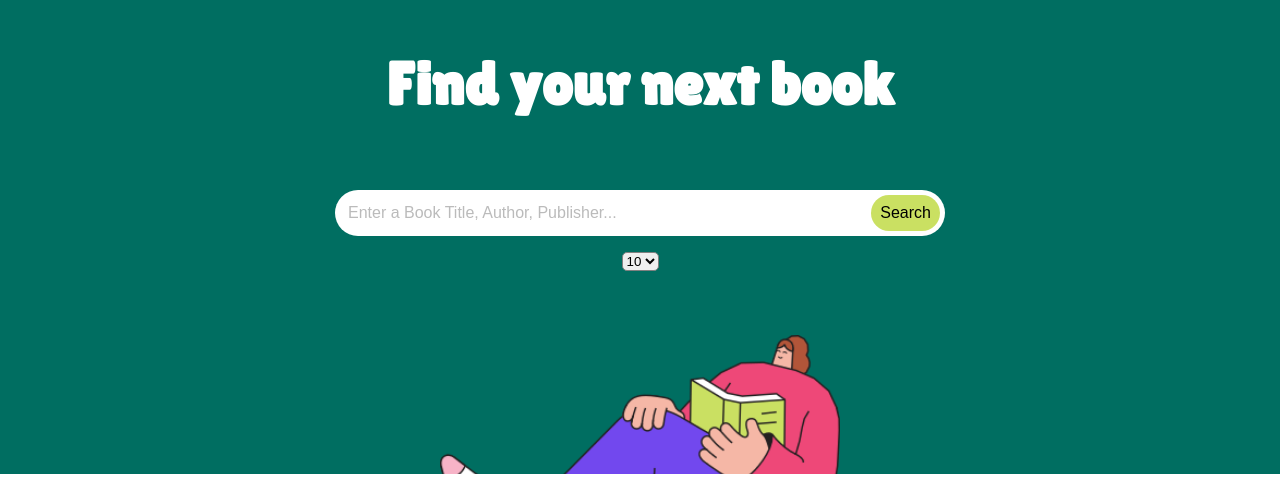
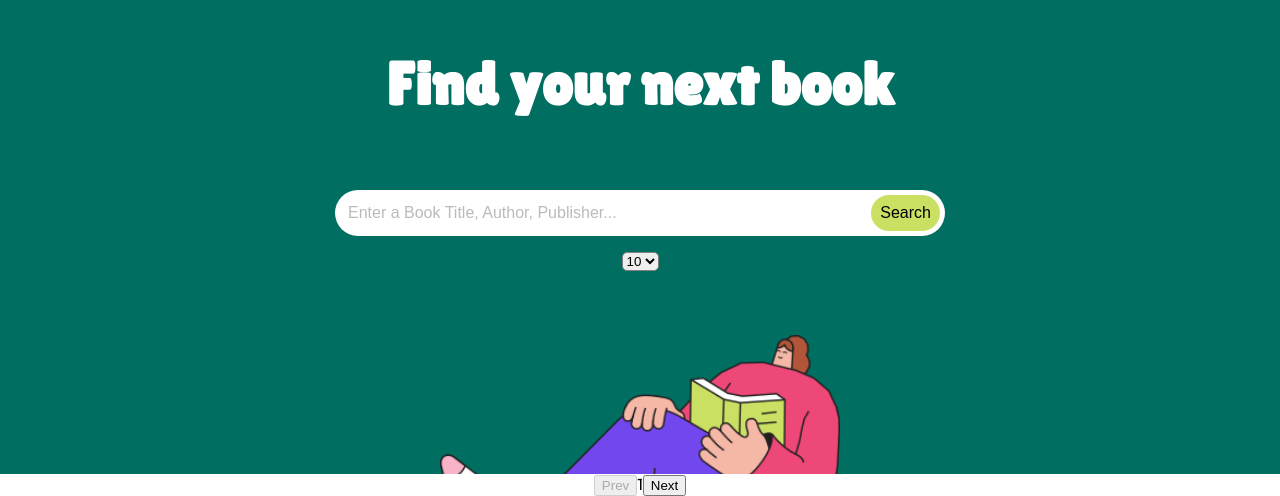
Before and after one commit to kvtrice/books-search-engine, a React (Vite) app: page / in a window 1280 px wide. Shown: the part 326-822 px from the top of the page. Before the commit the page ends 800 px from the top, so only its background shows below. Built offline with nearby package versions, Linux system fonts and the light colour scheme.

Commit message:
Adds working pagination based on a variable number of results per page

```diff
--- a/src/App.jsx
+++ b/src/App.jsx
@@ -1,20 +1,14 @@
 import Header from "./components/Header/Header";
 import BooksContainer from "./containers/BooksContainer/BooksContainer";
 import BookSearchContextProvider from "./contexts/BookSearchContextProvider";
-import FetchStatusContextProvider from "./contexts/FetchStatusContextProvider";
-import ErrorContextProvider from "./contexts/ErrorContextProvider";
 
 function App() {
 	return (
 		<>
-			<FetchStatusContextProvider>
-				<BookSearchContextProvider>
-					<ErrorContextProvider>
-						<Header />
-						<BooksContainer />
-					</ErrorContextProvider>
-				</BookSearchContextProvider>
-			</FetchStatusContextProvider>
+			<BookSearchContextProvider>
+				<Header />
+				<BooksContainer />
+			</BookSearchContextProvider>
 		</>
 	);
 }
--- a/src/components/BookCard/BookCard.jsx
+++ b/src/components/BookCard/BookCard.jsx
@@ -35,7 +35,7 @@ const Book = ({ book, setCurrentBook, setIsShowModal }) => {
 				{isExpanded ? (
 					<p className={styles.description}>
 						{book.shortDescription}
-						{book.shortDescription.length > 75 && (
+						{book.shortDescription.length > 50 && (
 							<button
 								className={styles.expandButton}
 								onClick={toggleSeeMore}
--- a/src/components/BookSearch/BookSearch.jsx
+++ b/src/components/BookSearch/BookSearch.jsx
@@ -1,61 +1,56 @@
-import { useContext, useRef, useState } from "react";
+import { useContext } from "react";
 import styles from "./BookSearch.module.scss";
 import { BookSearchContext } from "../../contexts/BookSearchContextProvider";
-import { fetchBooks } from "../../services/books-service";
-import { FetchStatusContext } from "../../contexts/FetchStatusContextProvider";
-import { ErrorContext } from "../../contexts/ErrorContextProvider";
 
 const BookSearch = () => {
-	const { setFetchStatus } = useContext(FetchStatusContext);
-	const { setBooks } = useContext(BookSearchContext);
-	const { setError } = useContext(ErrorContext);
-	const searchInputRef = useRef(null);
-	const numResultsRef = useRef(null);
+	const {
+		setBooks,
+		setFetchStatus,
+		handleSearch,
+		setSearchQuery,
+		setNumResults,
+		setError,
+	} = useContext(BookSearchContext);
 
-	const handleSearch = async e => {
+	const handleSubmit = async e => {
 		e.preventDefault();
 		setFetchStatus("LOADING");
-		const searchQuery = searchInputRef.current.value;
-		const numResults = numResultsRef.current.value;
+		const form = e.target;
+		const searchForm = new FormData(form);
+		const searchQuery = searchForm.get("search");
+		const numResults = searchForm.get("numResults");
+		setSearchQuery(searchQuery);
+		setNumResults(numResults);
 
 		if (!searchQuery || searchQuery.trim() === "") {
 			setBooks([]);
 			setFetchStatus("ERROR");
 			setError("Please enter a valid search term");
-		} else {
-			try {
-				const retrievedBooks = await fetchBooks(
-					searchQuery,
-					numResults
-				);
-				setBooks(retrievedBooks);
-				setFetchStatus("SUCCESS");
-			} catch (error) {
-				setBooks([]);
-				setFetchStatus("ERROR");
-				setError(error.message);
-			}
+			return;
+		}
 
-			searchInputRef.current.value = "";
-		}
+		handleSearch(searchQuery, (page = 1), numResults);
+
 	};
 
 	return (
 		<>
-			<form className={styles.form}>
+			<form
+				className={styles.form}
+				onSubmit={handleSubmit}
+			>
 				<div className={styles.form__inputDiv}>
 					<input
 						className={styles.form__searchInput}
 						type="text"
 						name="search"
 						id="search"
-						ref={searchInputRef}
 						placeholder="Enter a Book Title, Author, Publisher..."
 						required={true}
 					/>
 					<div className={styles.form__buttonDiv}>
 						<button
-							onClick={handleSearch}
+							type="submit"
 							className={styles.form__button}
 						>
 							Search
@@ -66,7 +61,6 @@ const BookSearch = () => {
 					className={styles.form__numResults}
 					name="numResults"
 					id="numResults"
-					ref={numResultsRef}
 				>
 					<option value={10}>10</option>
 					<option value={20}>20</option>
--- a/src/components/Header/Header.jsx
+++ b/src/components/Header/Header.jsx
@@ -2,13 +2,11 @@ import { useContext, useEffect, useState } from "react";
 import BookSearch from "../BookSearch/BookSearch";
 import styles from "./Header.module.scss";
 import { BookSearchContext } from "../../contexts/BookSearchContextProvider";
-import { FetchStatusContext } from "../../contexts/FetchStatusContextProvider";
 import { ThreeDots } from "react-loading-icons";
 import heroImage from "../../assets/woman-with-book.png";
 
 const Header = () => {
-	const { books } = useContext(BookSearchContext);
-	const { fetchStatus } = useContext(FetchStatusContext);
+	const { books, fetchStatus } = useContext(BookSearchContext);
 	const [isFullPage, setIsFullPage] = useState(true);
 
 	useEffect(() => {
--- /dev/null
+++ b/src/components/Pagination/Pagination.jsx
@@ -0,0 +1,27 @@
+import { BookSearchContext } from "../../contexts/BookSearchContextProvider";
+import styles from "./Pagination.module.scss";
+import { useContext } from "react";
+
+const Pagination = ({ currentPage, lastPage }) => {
+	const { setPage } = useContext(BookSearchContext);
+
+	return (
+		<nav aria-label="Page navigation">
+			<button
+				disabled={currentPage === 1}
+				onClick={() => setPage(currentPage - 1)}
+			>
+				Prev
+			</button>
+			<span>{currentPage}</span>
+			<button
+				disabled={currentPage === lastPage}
+				onClick={() => setPage(currentPage + 1)}
+			>
+				Next
+			</button>
+		</nav>
+	);
+};
+
+export default Pagination;
--- a/src/containers/BooksContainer/BooksContainer.jsx
+++ b/src/containers/BooksContainer/BooksContainer.jsx
@@ -2,21 +2,23 @@ import { useContext, useState } from "react";
 import styles from "./BooksContainer.module.scss";
 import { BookSearchContext } from "../../contexts/BookSearchContextProvider";
 import BookCard from "../../components/BookCard/BookCard";
-import { FetchStatusContext } from "../../contexts/FetchStatusContextProvider";
 import Modal from "../../components/Modal/Modal";
 import BookDetails from "../../components/BookDetails/BookDetails";
-import { ErrorContext } from "../../contexts/ErrorContextProvider";
 import ThreeDots from "react-loading-icons/dist/esm/components/three-dots";
+import Pagination from "../../components/Pagination/Pagination";
 
 const BooksContainer = () => {
-	const { books } = useContext(BookSearchContext);
-	const { fetchStatus } = useContext(FetchStatusContext);
-	const { error } = useContext(ErrorContext);
+	const { books, page, totalPages, fetchStatus, error } =
+		useContext(BookSearchContext);
 	const [isShowModal, setIsShowModal] = useState(false);
 	const [currentBook, setCurrentBook] = useState(null);
 
 	return (
 		<>
+			<Pagination
+				currentPage={page}
+				lastPage={totalPages}
+			/>
 			{fetchStatus === "ERROR" && <p className={styles.error}>{error}</p>}
 			{books && fetchStatus === "LOADING" && (
 				<ThreeDots
--- a/src/contexts/BookSearchContextProvider.jsx
+++ b/src/contexts/BookSearchContextProvider.jsx
@@ -1,12 +1,56 @@
-import { createContext, useState } from "react";
+import { createContext, useEffect, useState } from "react";
+import { fetchBooks } from "../services/books-service";
 
 export const BookSearchContext = createContext();
 
 const BookSearchContextProvider = ({ children }) => {
 	const [books, setBooks] = useState(null);
+	const [page, setPage] = useState(1);
+	const [totalPages, setTotalPages] = useState(null);
+	const [fetchStatus, setFetchStatus] = useState("IDLE");
+	const [searchQuery, setSearchQuery] = useState(null);
+	const [numResults, setNumResults] = useState(null);
+	const [error, setError] = useState(null);
+
+	const handleSearch = async (searchQuery, page, numResults) => {
+		setFetchStatus("LOADING");
+		try {
+			const data = await fetchBooks(searchQuery, page, numResults);
+			setBooks(data.books);
+			setTotalPages(data.totalPages);
+			setFetchStatus("SUCCESS");
+		} catch (error) {
+			setBooks([]);
+			setTotalPages(0);
+			setFetchStatus("ERROR");
+			setError(error.message);
+		}
+	};
+
+	useEffect(() => {
+		if (searchQuery) {
+			handleSearch(searchQuery, page, numResults);
+		}
+	}, [searchQuery, page, numResults]);
 
 	return (
-		<BookSearchContext.Provider value={{ books, setBooks }}>
+		<BookSearchContext.Provider
+			value={{
+				books,
+				setBooks,
+				page,
+				setPage,
+				totalPages,
+				setTotalPages,
+				fetchStatus,
+				setFetchStatus,
+				setSearchQuery,
+				setNumResults,
+				handleSearch,
+				error,
+				setError,
+			}}
+		>
 			{children}
 		</BookSearchContext.Provider>
 	);
--- a/src/contexts/ErrorContextProvider.jsx
+++ /dev/null
@@ -1,15 +0,0 @@
-import { createContext, useState } from "react";
-
-export const ErrorContext = createContext(null);
-
-const ErrorContextProvider = ({ children }) => {
-	const [error, setError] = useState("");
-
-	return (
-		<ErrorContext.Provider value={{ error, setError }}>
-			{children}
-		</ErrorContext.Provider>
-	);
-};
-
-export default ErrorContextProvider;
--- a/src/contexts/FetchStatusContextProvider.jsx
+++ /dev/null
@@ -1,15 +0,0 @@
-import { createContext, useState } from "react";
-
-export const FetchStatusContext = createContext();
-
-const FetchStatusContextProvider = ({ children }) => {
-	const [fetchStatus, setFetchStatus] = useState("");
-
-	return (
-		<FetchStatusContext.Provider value={{ fetchStatus, setFetchStatus }}>
-			{children}
-		</FetchStatusContext.Provider>
-	);
-};
-
-export default FetchStatusContextProvider;
--- a/src/services/books-service.js
+++ b/src/services/books-service.js
@@ -1,6 +1,9 @@
-export const fetchBooks = async (searchQuery, numResults) => {
+export const fetchBooks = async (searchQuery, page = 1, numResults = 10) => {
+	// Calculate the startIndex dynamically based on the page number & numResults
+	const startIndex = (page - 1) * numResults;
+
 	const response = await fetch(
-		`https://www.googleapis.com/books/v1/volumes?q=${searchQuery}&maxResults=${numResults}`
+		`https://www.googleapis.com/books/v1/volumes?q=${searchQuery}&maxResults=${numResults}&startIndex=${startIndex}`
 	);
 
 	if (!response.ok) {
@@ -13,11 +16,16 @@ export const fetchBooks = async (searchQuery, numResults) => {
 		throw new Error("No books found, please try another search term.");
 	}
 
+	// Get total pages from the returned totalItems and numResults
+	const totalPages = Math.ceil(data.totalItems / numResults);
+
+	// Function to format the short descriptions (which are in HTML)
 	const cleanUpHTMLDescriptions = text => {
 		const doc = new DOMParser().parseFromString(text, "text/html");
 		return doc.documentElement.textContent;
 	};
 
+	// Create a new object in a clear structure
 	const cleanedData = data.items.map(book => {
 		const newBook = {
 			id: book.id,
@@ -39,5 +47,5 @@ export const fetchBooks = async (searchQuery, numResults) => {
 		return newBook;
 	});
 
-	return cleanedData;
+	return { books: cleanedData, totalPages };
 };
```
Also changed, not shown: src/components/Pagination/Pagination.module.scss (added).
